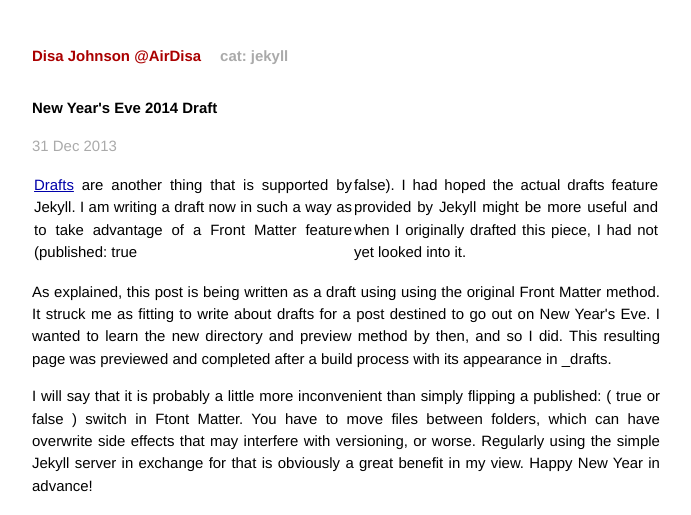
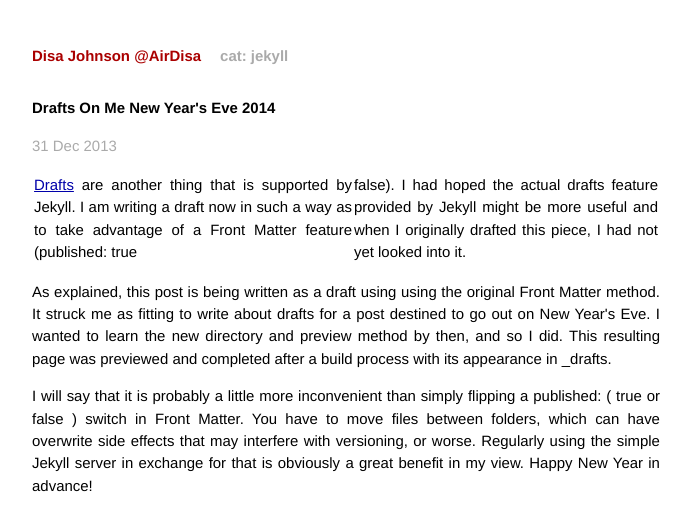
Before and after one commit to AirDisa/airdisa.github.io, a Jekyll site: the page built from _posts/2013-12-31-nye-2014-draft.md, in a window 1280 px wide. Shown: the top 515 px of the page, without its empty margins (294-985 px from the left). Built offline with Jekyll 4.4.1, drawn with Linux system fonts in a browser that asks for light colours; Markdown is read by kramdown in place of the engine named in the settings.

Commit message:
[0.3.10 Blog] Edit 2013-12-31 Happy New Year\!

```diff
--- a/_posts/2013-12-31-nye-2014-draft.md
+++ b/_posts/2013-12-31-nye-2014-draft.md
@@ -1,7 +1,7 @@
 ---
 layout:    post
-title:     New Year&#39;s Eve 2014 Draft
-excerpt:   Preview drafts using the built-in feature.
+title:     Drafts On Me New Year&#39;s Eve 2014
+excerpt:   Preview drafts using built-in features.
 date:      2013-12-31 20:33:13
 published: true
 category:  jekyll
@@ -12,6 +12,6 @@
 
 As explained, this post is being written as a draft using using the original Front Matter method. It struck me as fitting to write about drafts for a post destined to go out on New Year&#39;s Eve. I wanted to learn the new directory and preview method by then, and so I did. This resulting page was previewed and completed after a build process with its appearance in _drafts.
 
-I will say that it is probably a little more inconvenient than simply flipping a published: ( true or false ) switch in Ftont Matter. You have to move files between folders, which can have overwrite side effects that may interfere with versioning, or worse. Regularly using the simple Jekyll server in exchange for that is obviously a great benefit in my view. Happy New Year in advance!
+I will say that it is probably a little more inconvenient than simply flipping a published: ( true or false ) switch in Front Matter. You have to move files between folders, which can have overwrite side effects that may interfere with versioning, or worse. Regularly using the simple Jekyll server in exchange for that is obviously a great benefit in my view. Happy New Year in advance!
 
 [drafts]: http://jekyllrb.com/docs/drafts/
```
Also changed, not shown: 3 other files.
